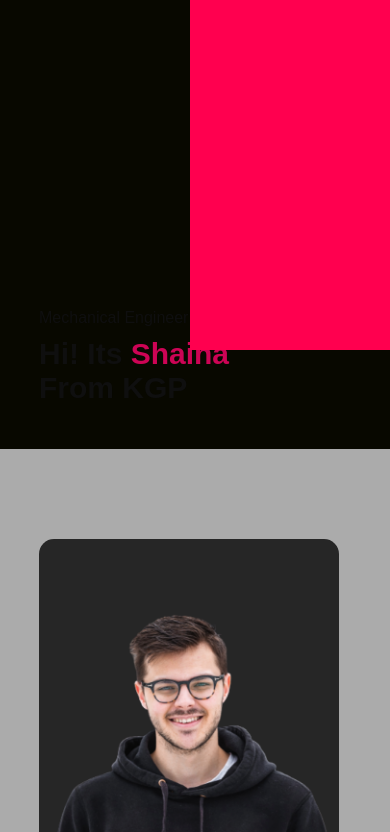
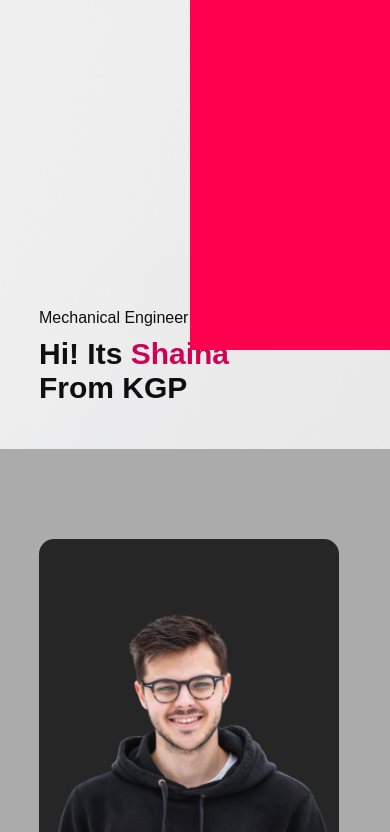
Before and after one commit to AlgoQueen/AlgoQueen.github.io, a plain HTML site: page index.html in a window 390 px wide. Shown: the part 479-1311 px from the top of the page. Drawn offline with Linux system fonts and the light colour scheme; a web font is replaced by a local one.

Commit message:
smallscreen bg

```diff
--- a/style.css
+++ b/style.css
@@ -326,9 +326,6 @@ nav .fas{
     display: none;
 }
 @media only screen and (max-width: 600px){
-#header{
-    background-image: url();
-}
 .header-text{
     margin-top: 100%;
     font-size: 16px;
```
